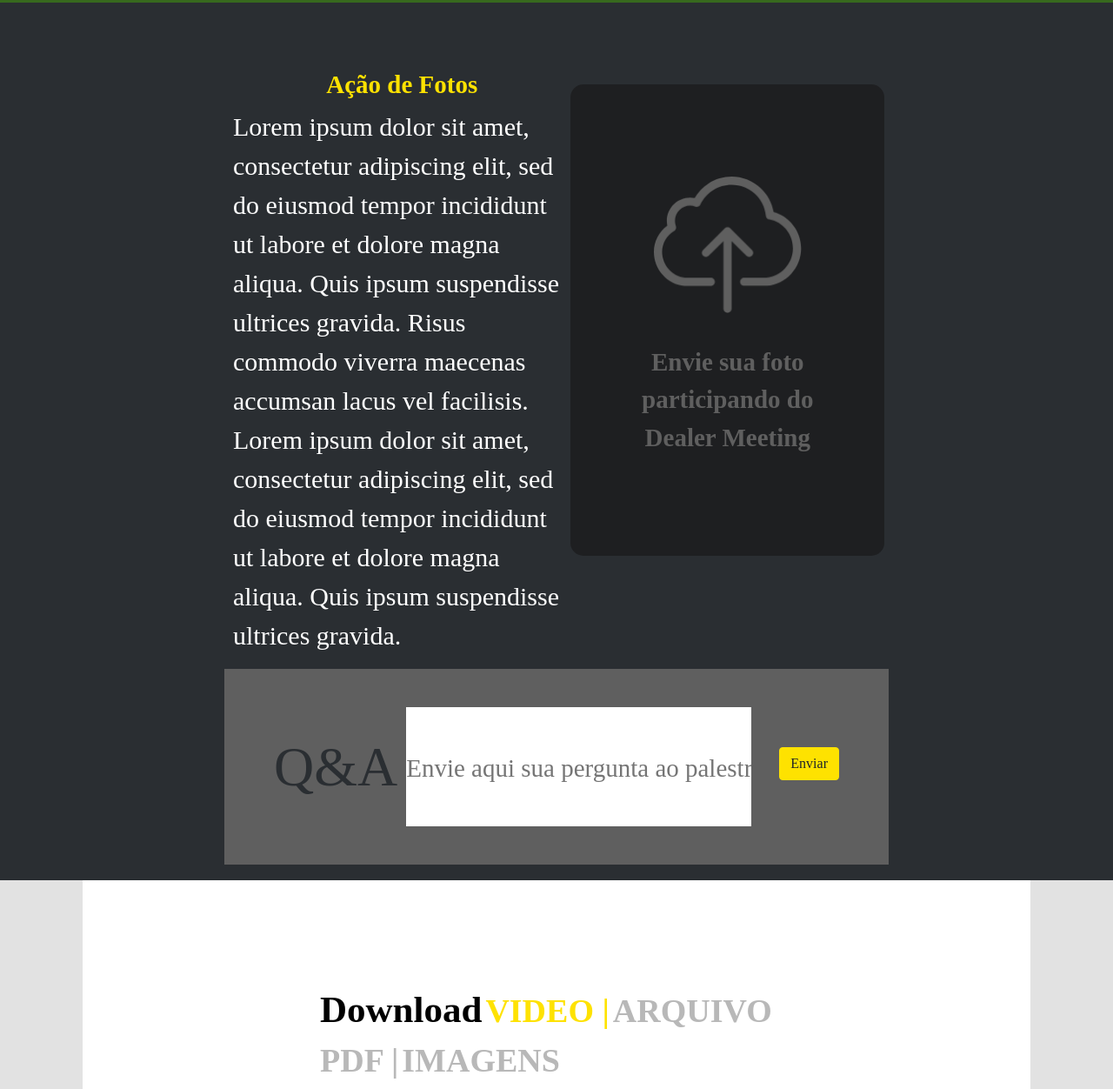
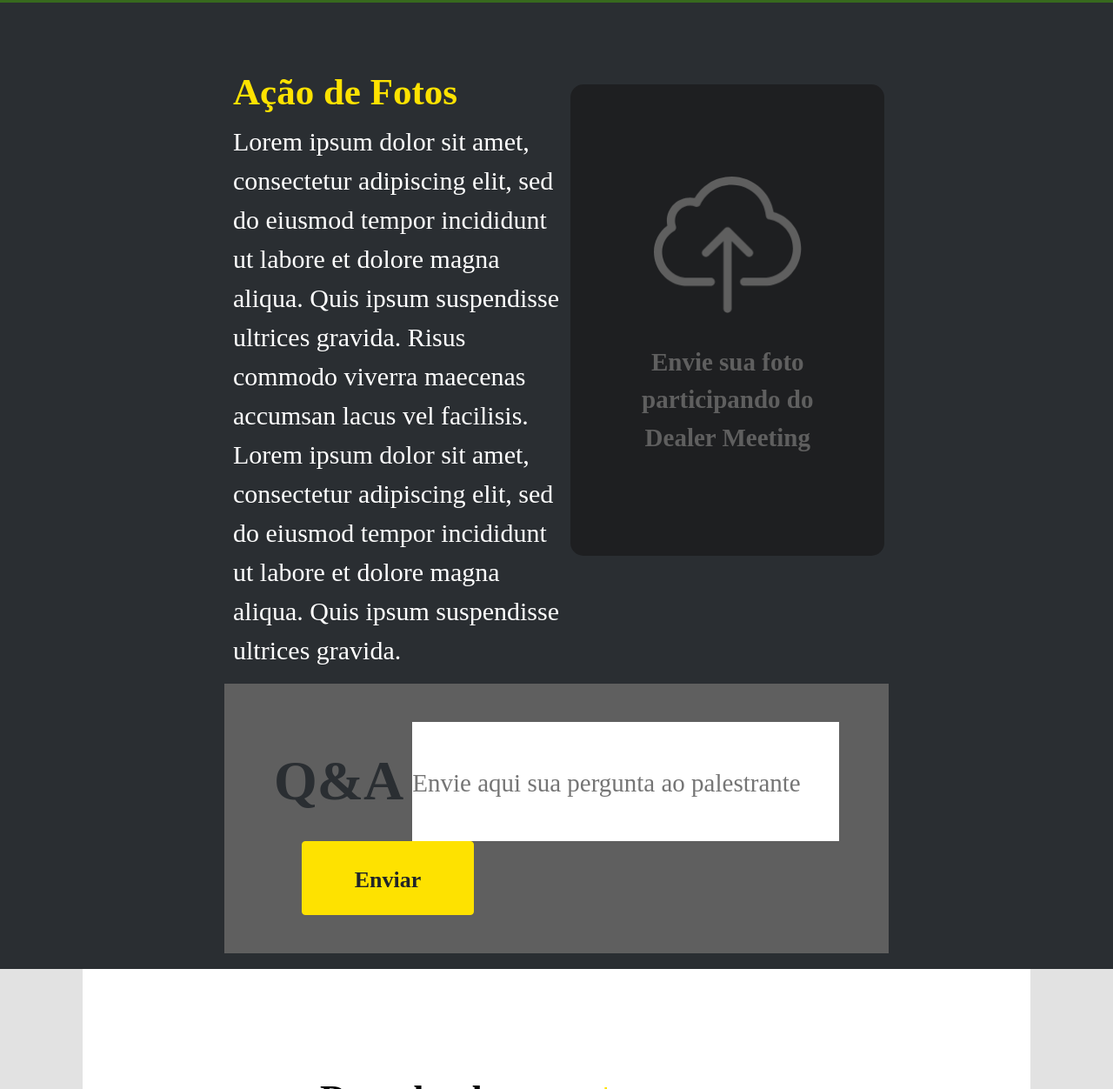
Before and after one commit to RaphaAmericano/john_deere, a website: page index.html in a window 1280 px wide. Shown: the part 2660-3912 px from the top of the page at 87% size. Drawn offline with Linux system fonts and the light colour scheme; a web font is replaced by a local one.

Commit message:
Ajustes na section de upload

```diff
--- a/index.html
+++ b/index.html
@@ -223,7 +223,7 @@
         <div class="row">
           <div class="col-12">
             <div class="conteudo-upload d-flex flex-column flex-sm-row justify-content-between">
-              <div class="conteudo-text flex-column">
+              <div class="conteudo-text flex-column d-flex justify-content-center">
                 <h6>Ação de Fotos</h6>
                 <p class="text-left d-none d-sm-block">Lorem ipsum dolor sit amet, consectetur adipiscing
                   elit, sed do eiusmod tempor incididunt ut labore et
@@ -262,7 +262,7 @@
                   <label for="perguntaQA">Q&A</label>
                   <input type="text" class="form-control-plaintext" id="perguntaQA" value="" placeholder="Envie aqui sua pergunta ao palestrante">
                 </div>
-                <button type="submit" class="btn btn-secondary mb-2">Enviar</button>
+                <button type="submit" class="btn btn-secondary">Enviar</button>
               </form>
               <!-- / Form desktop -->
               <!-- Form form mobile -->
--- a/scss/_section_upload.scss
+++ b/scss/_section_upload.scss
@@ -16,6 +16,14 @@
             font-weight: bold;
             color: $amarelo;
             text-align: center;
+            @include media-breakpoint-up(sm){
+                text-align: left;
+                font-size: 43px;
+            }
+        }
+        p {
+            font-size: 30px;
+            font-weight: lighter;
         }
     }
     .conteudo-botao-upload {
@@ -34,6 +42,7 @@
         @include media-breakpoint-up(sm){
             height: 542px;
             width: 601px;
+            margin-bottom: 101px;
         }
         img {
             width: 87px;
@@ -70,6 +79,12 @@
     }
     .conteudo-qa {
         background-color: #5F5F5F;
+        .form-group {
+            label {
+                font-size: 38px;
+                font-weight: bold;
+            }
+        }
         .form-inline {
             label {
                 font-size: 64px;
@@ -93,7 +108,12 @@
                 padding-bottom: 43px;
             }
             button{
+                font-size: 26px;
+                font-weight: bold;
+                width: 198px;
                 margin-left: 32px;
+                padding-top: 24px;
+                padding-bottom: 20px;
             }
         }
         @include media-breakpoint-down(sm){
```
Also changed, not shown: css/style.css.
